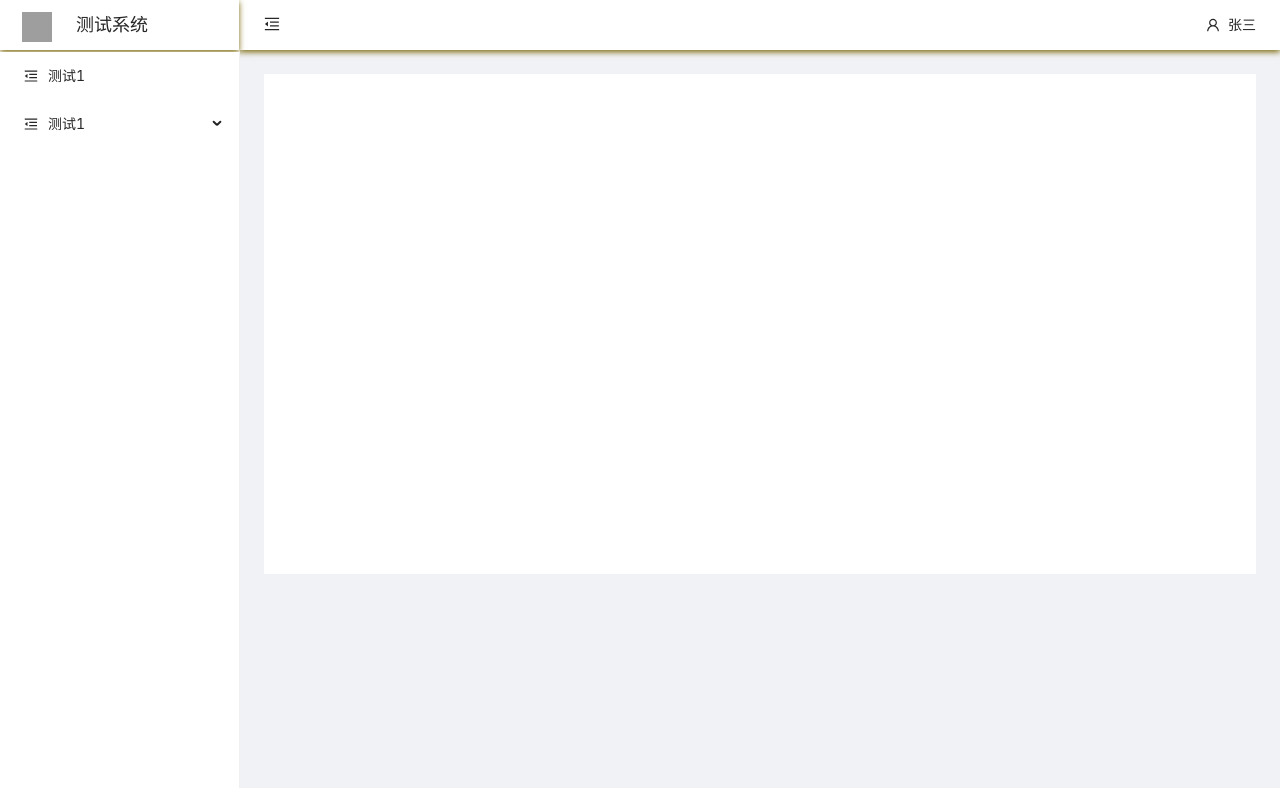
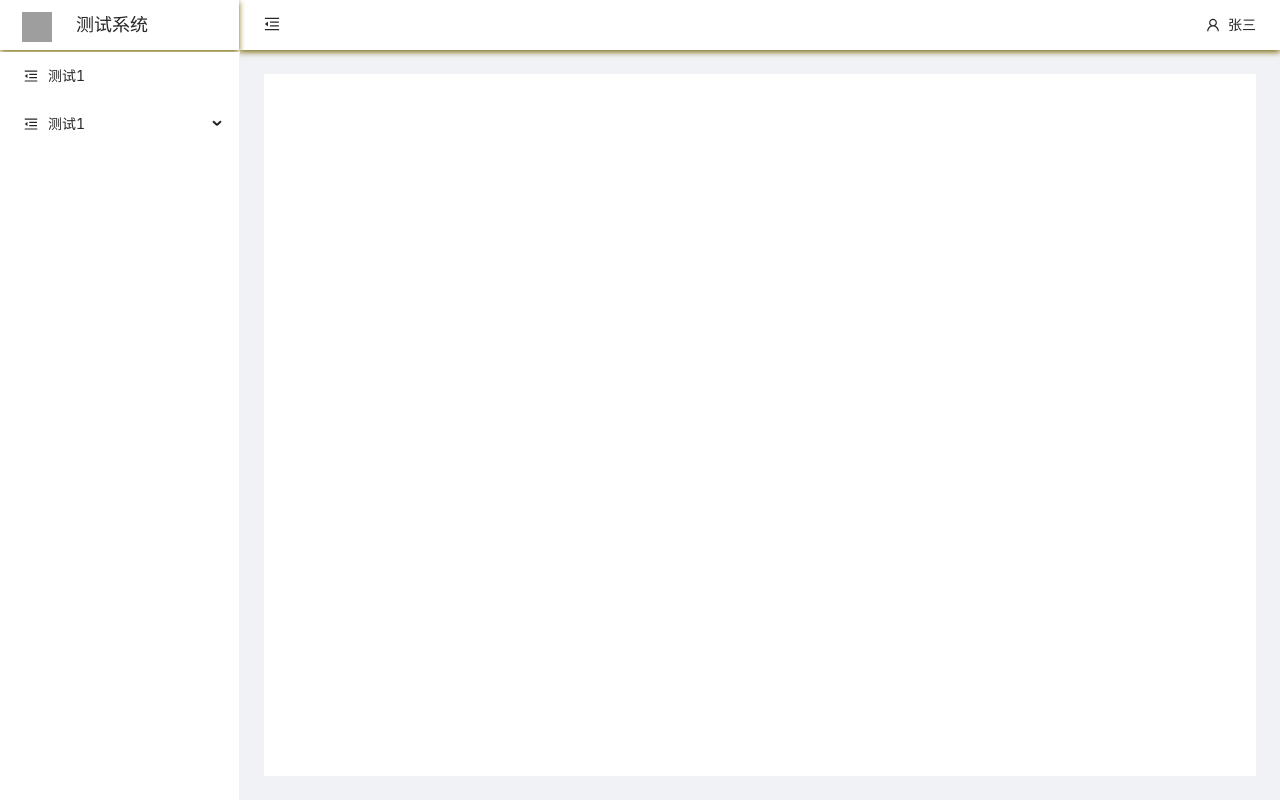
Before and after one commit to zjzcn1/antd-demo, a Vue app: page /#/ in a window 1280 px wide. Built offline with nearby package versions, Linux system fonts and the light colour scheme; grey boxes are pictures that could not be loaded; the HTML template or start-up script is replaced by a standard one.

Commit message:
Update Layout.vue

```diff
--- a/src/pages/Layout.vue
+++ b/src/pages/Layout.vue
@@ -51,7 +51,7 @@
                 </div>
             </a-layout-header>
             <a-layout-content class="content">
-                <div style="background: #fff; margin: 24px; height: 500px">
+                <div class="container">
                     <router-view></router-view>
                 </div>
             </a-layout-content>
@@ -74,6 +74,8 @@
 
 <style lang="less" scoped>
 
+    @header_height: 50px;
+
     .scrollbar() {
         overflow-y: auto;
         overflow-x: hidden;
@@ -89,8 +91,8 @@
     .logo {
         background: #fff;
         padding: 0;
-        height: 50px;
-        line-height: 50px;
+        height: @header_height;
+        line-height: @header_height;
         box-shadow: 0 2px 6px 0 rgb(124 104 104 / 10%);
         margin-right: 1px;
 
@@ -110,8 +112,8 @@
 
     .menu {
         .scrollbar();
-        height: calc(100vh - 64px);
         margin-top: 2px;
+        height: calc(100vh - @header_height - 2px);
     }
 
     .header {
@@ -144,7 +146,13 @@
 
     .content {
         .scrollbar();
-        height: calc(100vh - 64px);
+        height: calc(100vh - @header_height);
+
+        .container {
+            background: #fff;
+            margin: 24px;
+            height: calc(100vh - @header_height - 48px);
+        }
     }
 
 </style>
```
